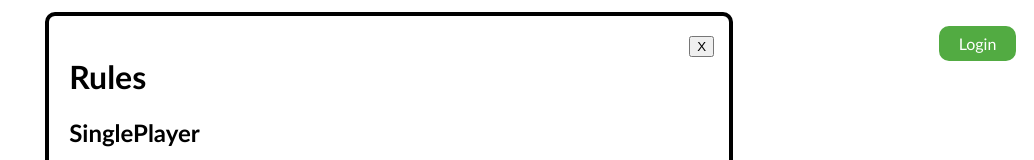
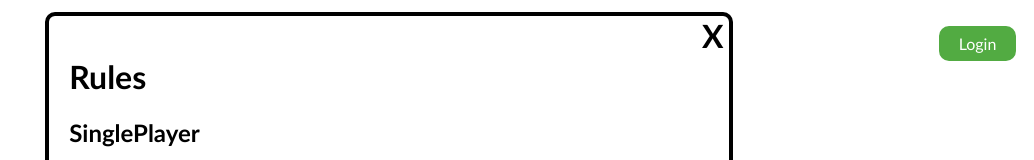
Before and after one commit to nhat2105/513-web-game, a React (Create React App) app in the folder client/: page / in a window 1280 px wide. Both pictures are taken after a click on the link "Rules". Shown: the top 160 px of the page, without its empty margins (246-1280 px from the left). Built offline with nearby package versions, Linux system fonts and the light colour scheme.

Commit message:
cosmetic change to close button

```diff
--- a/client/src/css/components/DaRules.css
+++ b/client/src/css/components/DaRules.css
@@ -20,6 +20,16 @@
 }
 
 .rules-button {
-    position: absolute;
-    left: 50vw;
+    position: fixed;
+    top: 0vh;
+    left: 51vw;
+	background: none;
+	color: inherit;
+	border: none;
+	padding: 0;
+	font: inherit;
+	cursor: pointer;
+	outline: inherit;
+    font-size: xx-large;
+    font-weight: bold;
 }
```
